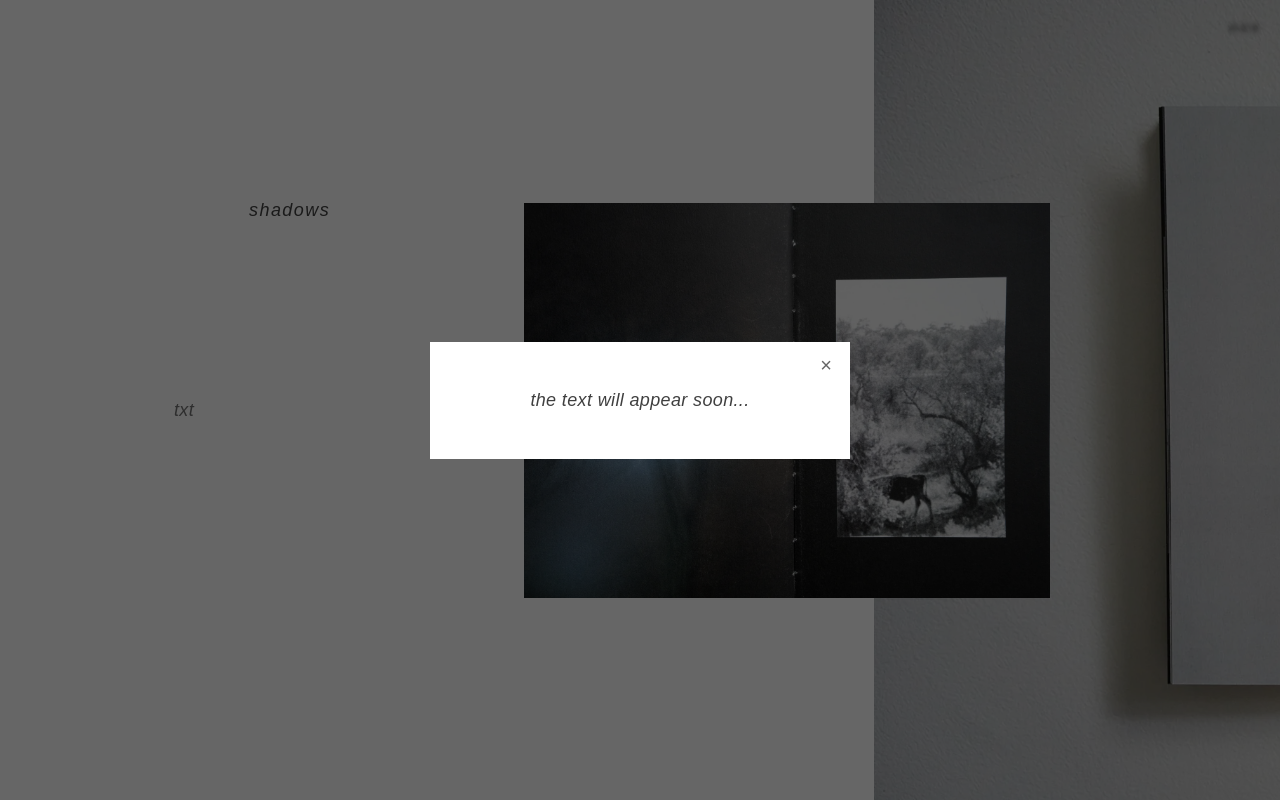
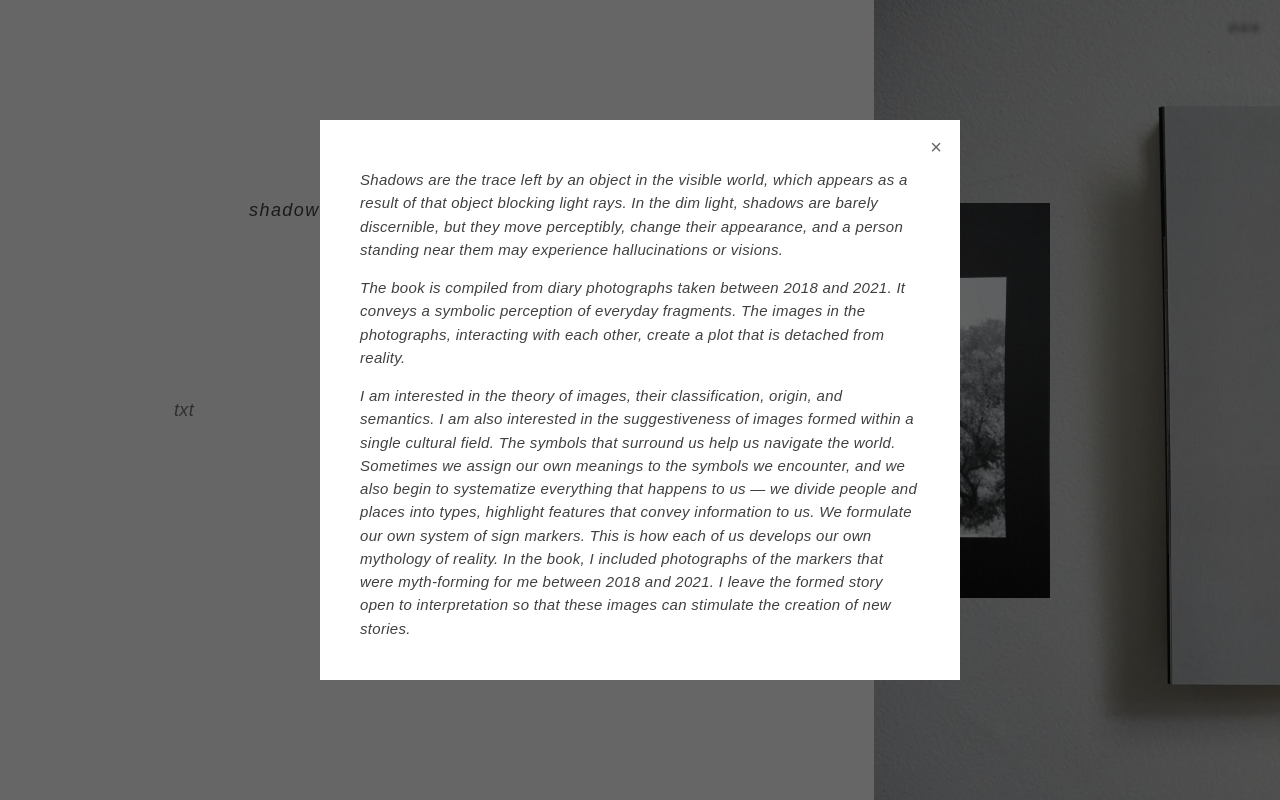
Before and after one commit to konopele/d.glishchinskaia.web, a plain HTML site: page shadows.html in a window 1280 px wide. Both pictures are taken after a click on the button "txt". Drawn offline with Linux system fonts and the light colour scheme; a web font is replaced by a local one.

Commit message:
Add shadows, rehearsal and frontier texts; rename collection to fragile objects
Long texts open in a wider, left-aligned popup that scrolls when taller
than the screen; the wheel no longer moves the pictures behind it.

Co-Authored-By: Claude Opus 5.5 <noreply@anthropic.com>

```diff
--- a/shadows.html
+++ b/shadows.html
@@ -259,6 +259,23 @@ button, a { touch-action: manipulation; }
   opacity: 0.6;
   cursor: pointer;
 }
+/* long project texts: wider, left-aligned, scrolls inside the popup if taller than the screen */
+.modal.long{
+  width: min(100%, 640px);
+  max-height: calc(100vh - 32px);
+  max-height: calc(100dvh - 32px);
+  overflow-y: auto;
+  overscroll-behavior: contain;
+  padding: 48px 40px 40px;
+  font-size: 15px;
+  line-height: 1.55;
+  text-align: left;
+}
+.modal.long p + p{ margin-top: 1em; }
+.modal.long .byline{ opacity: 0.7; }
+@media (max-width: 640px){
+  .modal.long{ padding: 44px 22px 28px; font-size: 14px; }
+}
 /* pictures stay blurred while loading, same as the rehearsal page */
 img.is-loading{
   filter: blur(18px);
@@ -305,9 +322,11 @@ img.is-loading{
   </dialog>
 
   <div class="modal-backdrop" id="modalBackdrop" aria-hidden="true">
-    <div class="modal" role="dialog" aria-modal="true">
+    <div class="modal long" role="dialog" aria-modal="true">
       <button class="modal-close" id="modalClose" type="button" aria-label="Close">&times;</button>
-      <p>the text will appear soon...</p>
+      <p>Shadows are the trace left by an object in the visible world, which appears as a result of that object blocking light rays. In the dim light, shadows are barely discernible, but they move perceptibly, change their appearance, and a person standing near them may experience hallucinations or visions.</p>
+      <p>The book is compiled from diary photographs taken between 2018 and 2021. It conveys a symbolic perception of everyday fragments. The images in the photographs, interacting with each other, create a plot that is detached from reality.</p>
+      <p>I am interested in the theory of images, their classification, origin, and semantics. I am also interested in the suggestiveness of images formed within a single cultural field. The symbols that surround us help us navigate the world. Sometimes we assign our own meanings to the symbols we encounter, and we also begin to systematize everything that happens to us — we divide people and places into types, highlight features that convey information to us. We formulate our own system of sign markers. This is how each of us develops our own mythology of reality. In the book, I included photographs of the markers that were myth‑forming for me between 2018 and 2021. I leave the formed story open to interpretation so that these images can stimulate the creation of new stories.</p>
     </div>
   </div>
 
@@ -329,6 +348,8 @@ img.is-loading{
 
   // mouse wheel scrolls sideways
   window.addEventListener('wheel', (e) => {
+    // while the txt popup is open, the wheel scrolls its text, not the pictures
+    if (e.target.closest && e.target.closest('.modal-backdrop')) return;
     if (videoModal.open) return;
 
     // use vertical as primary (mouse wheel), fall back to deltaX (trackpad)
```
Also changed, not shown: bram.html (+2 -0 lines), collection.html (+4 -2 lines), cv-bio.html (+1 -1 lines), frontir.html (+23 -2 lines), index.html (+1 -1 lines), rehersal.html (+22 -2 lines), sport.html (+2 -0 lines).
